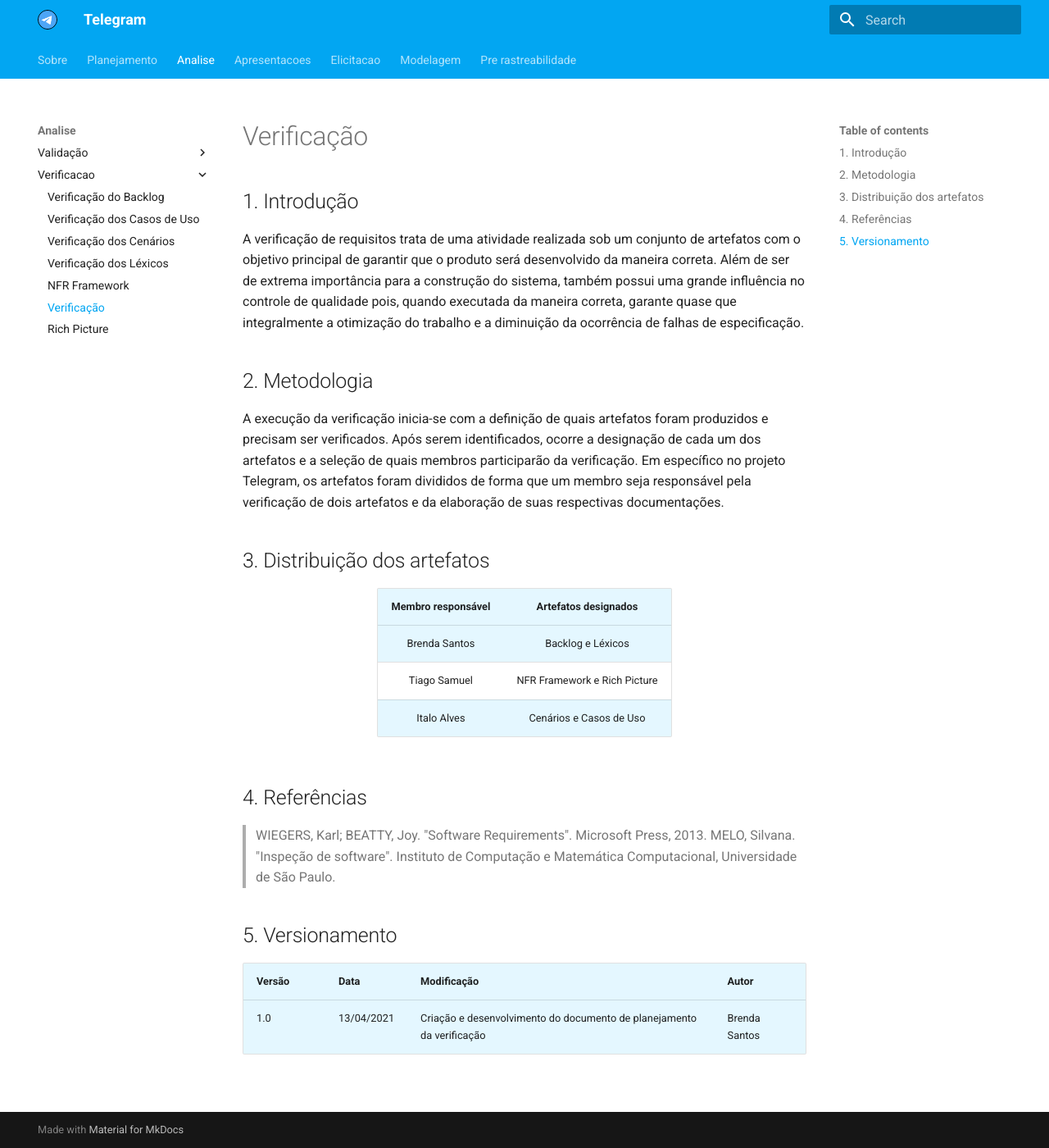
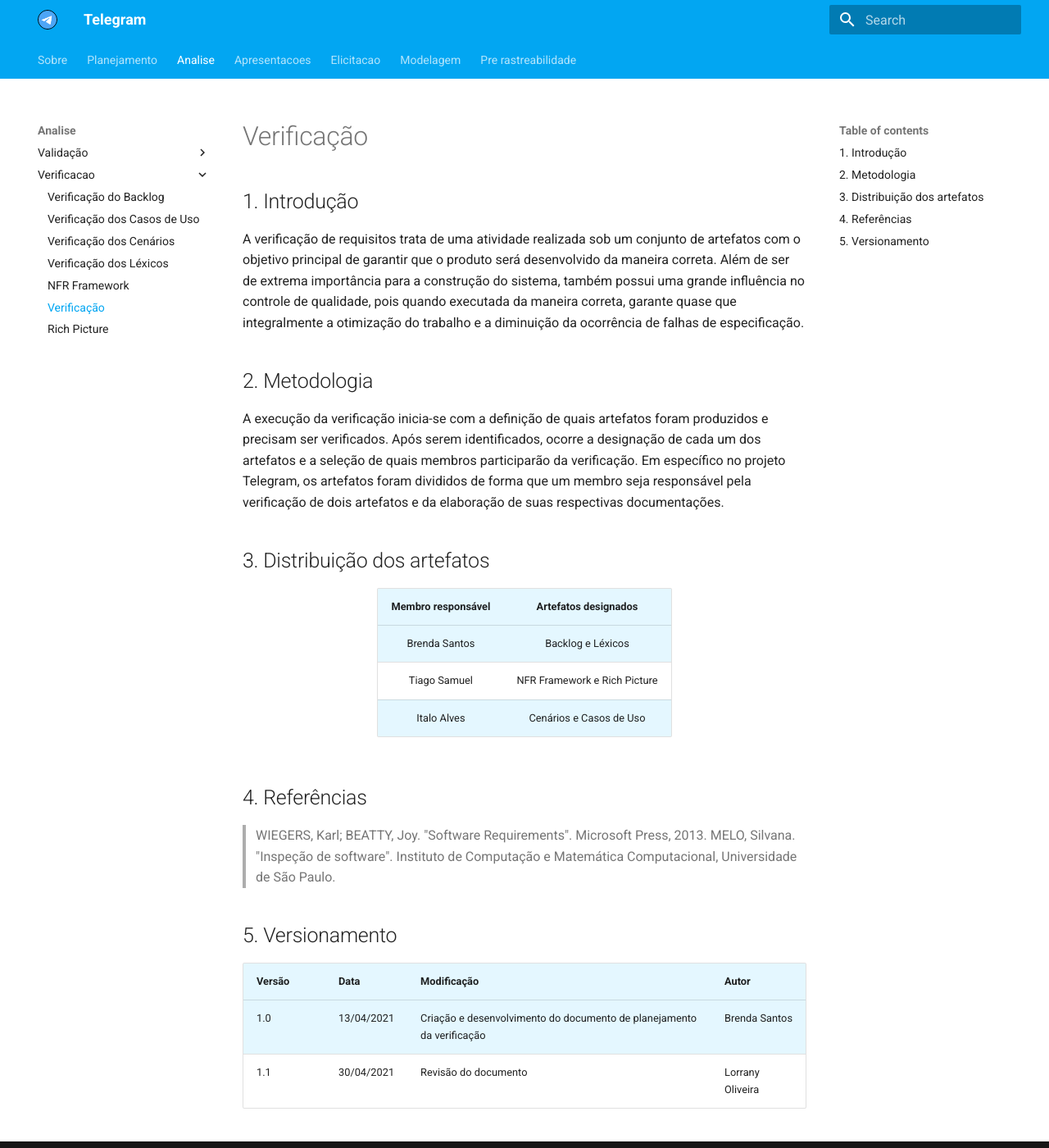
Before and after one commit to Requisitos-de-Software/2020.2-Telegram, an MkDocs documentation site: the page built from docs/analise/verificacao/planejamento.md, in a window 1280 px wide and 1400 px high. Shown: the whole window at 82% size. Built offline with MkDocs 1.6.1 and Material for MkDocs 9.7.7, drawn with Linux system fonts in a browser that asks for light colours.

Commit message:
Adiciona revisao e corrige ortografia

```diff
--- a/docs/analise/verificacao/planejamento.md
+++ b/docs/analise/verificacao/planejamento.md
@@ -1,7 +1,7 @@
 # Verificação
 
 ## 1. Introdução
-A verificação de requisitos trata de uma atividade realizada sob um conjunto de artefatos com o objetivo principal de garantir que o produto será desenvolvido da maneira correta. Além de ser de extrema importância para a construção do sistema, também possui uma grande influência no controle de qualidade pois, quando executada da maneira correta, garante quase que integralmente a otimização do trabalho e a diminuição da ocorrência de falhas de especificação.
+A verificação de requisitos trata de uma atividade realizada sob um conjunto de artefatos com o objetivo principal de garantir que o produto será desenvolvido da maneira correta. Além de ser de extrema importância para a construção do sistema, também possui uma grande influência no controle de qualidade, pois quando executada da maneira correta, garante quase que integralmente a otimização do trabalho e a diminuição da ocorrência de falhas de especificação.
 
 ## 2. Metodologia
 A execução da verificação inicia-se com a definição de quais artefatos foram produzidos e precisam ser verificados. Após serem identificados, ocorre a designação de cada um dos artefatos e a seleção de quais membros participarão da verificação. Em específico no projeto Telegram, os artefatos foram divididos de forma que um membro seja responsável pela verificação de dois artefatos e da elaboração de suas respectivas documentações.
@@ -24,3 +24,4 @@
 | Versão | Data | Modificação | Autor |
 |--|--|--|--|
 | 1.0 | 13/04/2021 | Criação e desenvolvimento do documento de planejamento da verificação | Brenda Santos |
+| 1.1 | 30/04/2021 | Revisão do documento | Lorrany Oliveira |
```
